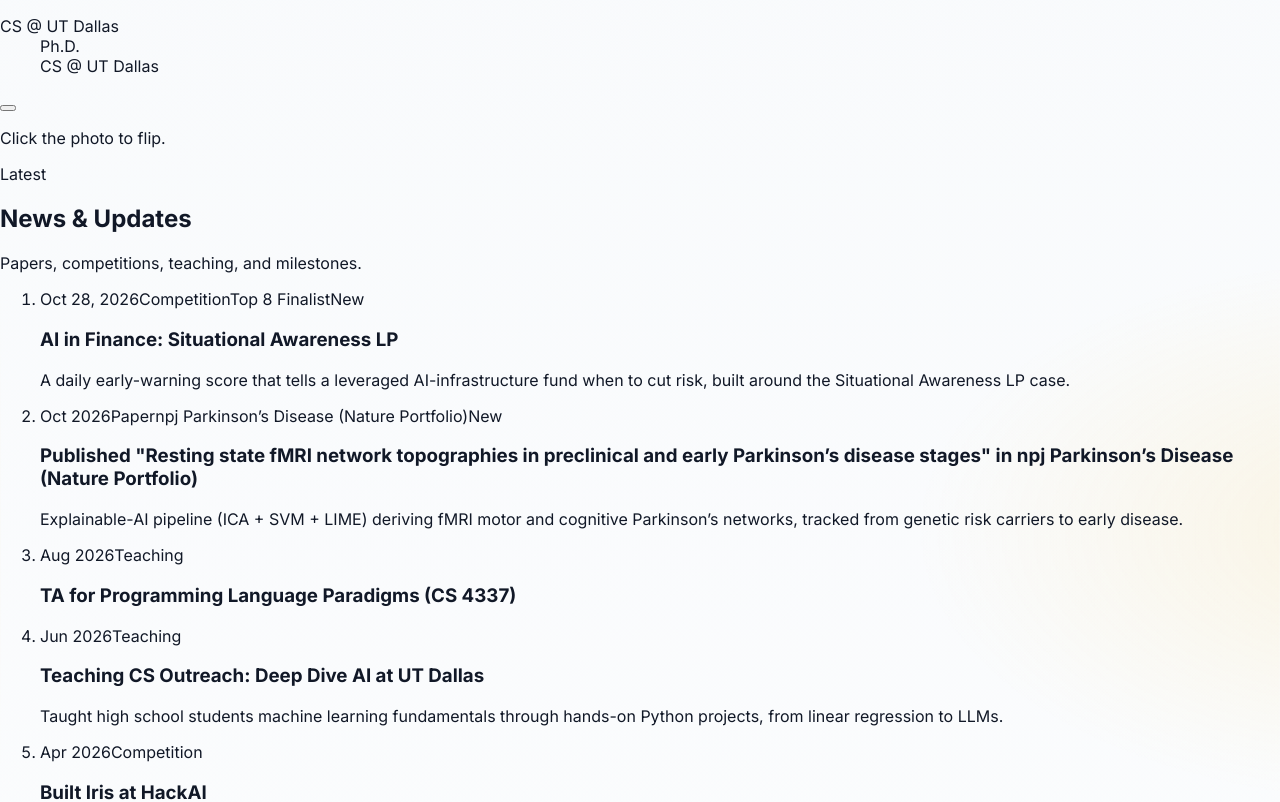
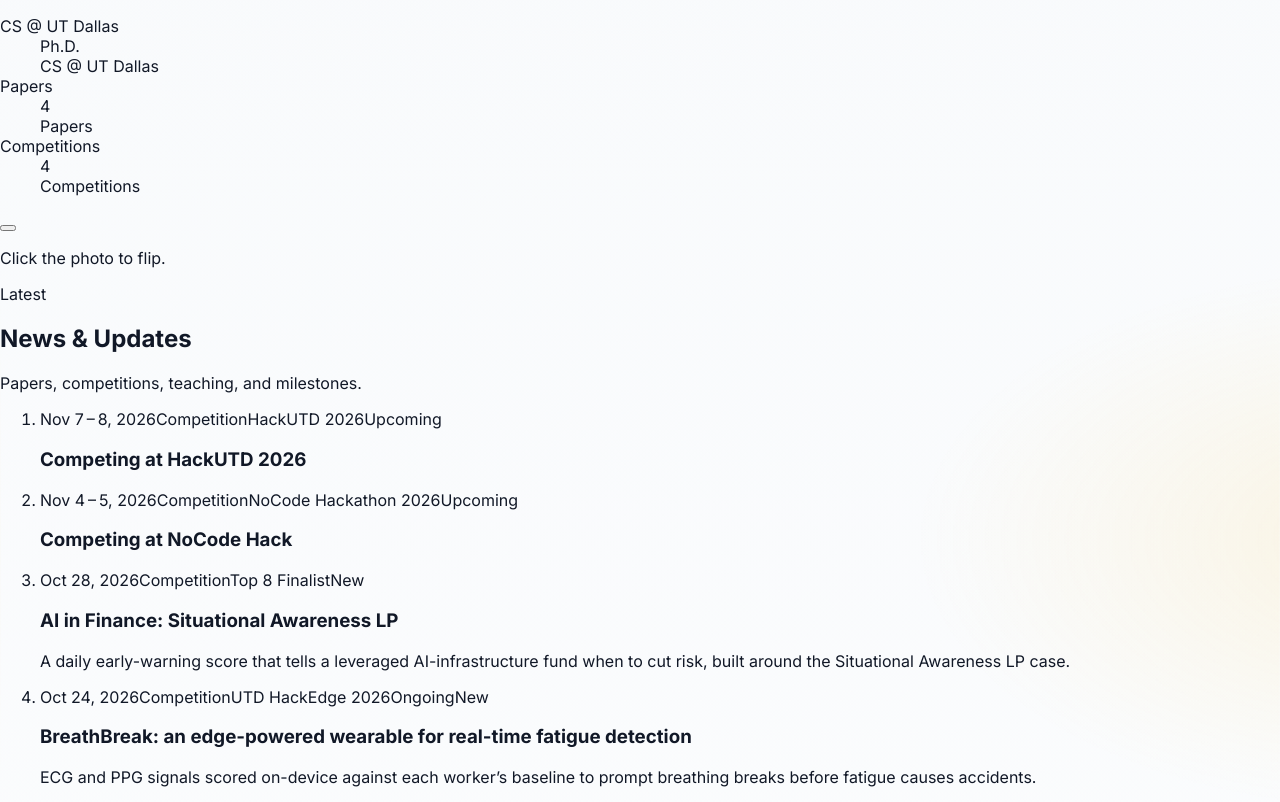
Before and after one commit to nhattruong0205/nhattruong_portfolio, a React (Create React App) app: page / in a window 1280 px wide. Shown: the part 288-1090 px from the top of the page. Built offline with nearby package versions, Linux system fonts and the light colour scheme; the HTML template or start-up script is replaced by a standard one.

Commit message:
update formatting and news

```diff
--- a/src/components/Dashboard/Dashboard.js
+++ b/src/components/Dashboard/Dashboard.js
@@ -1,9 +1,28 @@
 import { useState } from 'react';
 import DynamicWords from '../DynamicWords/DynamicWords';
 import headshot from '../../Images/Headshots.jpeg';
+import { news } from '../../data/news';
+import { research } from '../../data/research';
 
 const highlights = [
-  { value: 'Ph.D.', label: 'CS @ UT Dallas' },
+  {
+    value: 'Ph.D.',
+    label: 'CS @ UT Dallas',
+    card: 'border-emerald-200 bg-emerald-50',
+    text: 'text-emerald-700',
+  },
+  {
+    value: String(research.length),
+    label: 'Papers',
+    card: 'border-blue-200 bg-blue-50',
+    text: 'text-blue-700',
+  },
+  {
+    value: String(news.filter((item) => item.type === 'competition' && item.status !== 'Upcoming').length),
+    label: 'Competitions',
+    card: 'border-violet-200 bg-violet-50',
+    text: 'text-violet-700',
+  },
 ];
 
 function Dashboard() {
@@ -69,10 +88,10 @@ function Dashboard() {
 
           <dl className="grid max-w-md grid-cols-3 gap-3">
             {highlights.map((item) => (
-              <div key={item.label} className="rounded-2xl border border-gray-200 bg-white/80 px-4 py-3 shadow-sm">
+              <div key={item.label} className={`rounded-2xl border px-4 py-3 shadow-sm ${item.card}`}>
                 <dt className="sr-only">{item.label}</dt>
-                <dd className="text-2xl font-bold text-gray-900">{item.value}</dd>
-                <dd className="text-xs text-gray-500">{item.label}</dd>
+                <dd className={`text-2xl font-bold ${item.text}`}>{item.value}</dd>
+                <dd className="text-xs font-medium text-gray-600">{item.label}</dd>
               </div>
             ))}
           </dl>
--- a/src/components/News/News.js
+++ b/src/components/News/News.js
@@ -19,14 +19,18 @@ function parseNewsDate(dateString) {
   return new Date(year, month - 1, day);
 }
 
-function formatNewsDate(dateString) {
+function formatNewsDate(dateString, endDateString) {
   const hasDay = dateString.split('-').length === 3;
-
-  return new Intl.DateTimeFormat('en-US', {
+  const formatter = new Intl.DateTimeFormat('en-US', {
     month: 'short',
     day: hasDay ? 'numeric' : undefined,
     year: 'numeric',
-  }).format(parseNewsDate(dateString));
+  });
+
+  if (endDateString) {
+    return formatter.formatRange(parseNewsDate(dateString), parseNewsDate(endDateString));
+  }
+  return formatter.format(parseNewsDate(dateString));
 }
 
 function isRecent(dateString) {
@@ -69,11 +73,14 @@ function News() {
               <article className="rounded-2xl border border-gray-200 bg-white/90 p-5 shadow-sm transition hover:-translate-y-0.5 hover:border-blue-200 hover:shadow-md">
                 <div className="flex flex-wrap items-center gap-2 text-xs font-semibold">
                   <time dateTime={item.date} className="uppercase tracking-wide text-gray-500">
-                    {formatNewsDate(item.date)}
+                    {formatNewsDate(item.date, item.endDate)}
                   </time>
                   <span className={`rounded-full px-2.5 py-0.5 ${style.chip}`}>{style.label}</span>
                   {item.venue ? (
                     <span className="rounded-full border border-red-200 bg-red-50 px-2.5 py-0.5 text-red-700">{item.venue}</span>
+                  ) : null}
+                  {item.status ? (
+                    <span className="rounded-full border border-amber-200 bg-amber-50 px-2.5 py-0.5 text-amber-700">{item.status}</span>
                   ) : null}
                   {isRecent(item.date) ? (
                     <span className="rounded-full bg-red-500 px-2.5 py-0.5 text-white">New</span>
--- a/src/data/news.js
+++ b/src/data/news.js
@@ -3,19 +3,45 @@
 // To post an update, add a new object anywhere in this list (it is sorted by
 // date automatically, newest first). Fields:
 //   date  - 'YYYY-MM-DD' or 'YYYY-MM'
+//   endDate - optional last day for multi-day events, shown as a range
 //   type  - one of: 'paper', 'award', 'teaching', 'competition', 'talk', 'milestone'
 //   title - short headline
 //   venue - optional label shown next to the tag (e.g. 'CALDAM 2026')
+//   status - optional amber label after the venue (e.g. 'Ongoing')
 //   text  - optional one or two sentence description
 //   pinned - optional, keeps an item at the top regardless of date
 
 export const news = [
+  {
+    date: '2026-11-07',
+    endDate: '2026-11-08',
+    type: 'competition',
+    venue: 'HackUTD 2026',
+    status: 'Upcoming',
+    title: 'Competing at HackUTD 2026',
+  },
+  {
+    date: '2026-11-04',
+    endDate: '2026-11-05',
+    type: 'competition',
+    venue: 'NoCode Hackathon 2026',
+    status: 'Upcoming',
+    title: 'Competing at NoCode Hack',
+  },
   {
     date: '2026-10-28',
     type: 'competition',
     venue: 'Top 8 Finalist',
     title: 'AI in Finance: Situational Awareness LP',
     text: 'A daily early-warning score that tells a leveraged AI-infrastructure fund when to cut risk, built around the Situational Awareness LP case.',
+  },
+  {
+    date: '2026-10-24',
+    type: 'competition',
+    venue: 'UTD HackEdge 2026',
+    status: 'Ongoing',
+    title: 'BreathBreak: an edge-powered wearable for real-time fatigue detection',
+    text: 'ECG and PPG signals scored on-device against each worker’s baseline to prompt breathing breaks before fatigue causes accidents.',
   },
     {
     date: '2026-10',
--- a/src/data/projects.js
+++ b/src/data/projects.js
@@ -40,6 +40,23 @@ export const projects = [
     tech: ['Python', 'pandas', 'NumPy', 'SciPy', 'yfinance', 'Claude API', 'VADER',
       'feedparser', 'Matplotlib', 'Chart.js', 'HTML/CSS/JavaScript'],
       videoEmbedUrl: 'https://youtu.be/aQi-5O8ehfM',
+
+  },
+  {
+    slug: 'breathbreak',
+    name: 'BreathBreak',
+    year: '2026',
+    category: 'UTD HackEdge',
+    summary: 'An edge-powered wearable that detects worker fatigue in real time and prompts short breathing breaks.',
+    description:
+      'Employees working long shifts often experience fatigue, which reduces alertness, harms their health, and increases the risk of workplace accidents. BreathBreak is a non-invasive wearable that monitors and detects signs of fatigue during long shifts. It sends real-time fatigue alerts that prompt workers to take short breathing breaks, and gives HR weekly and monthly fatigue trend reports to help balance workloads and shift schedules. Built with Dung Anh Nguyen and Anthony Tran.',
+    detail:
+      'A TI AFE4950 acquires synchronized ECG and PPG signals, and a TI SK-AM62 compares each worker’s signals to their personal baseline and computes a fatigue score on the device. A 2-minute rest at the start of each shift sets that baseline, and each 60-second window is classified as alert or fatigued.\n\n' +
+      'We compared two models on the public WESAD (stress) and DROZY (sleep deprivation) datasets. Model A is a logistic regression on HRV features from DROZY. Model B uses transfer learning: pretrain on WESAD, then fine-tune the final layers on DROZY, since fatigue-labeled data is scarce. Transfer is not guaranteed to help, because stress is not fatigue and raw waveforms differ across sensors, so both models are evaluated on unseen people and the better one runs on BreathBreak.\n\n' +
+      'BreathBreak doesn’t change workers’ regular hours. It offers short breaks only when their body signals show they need one, which applies to long-shift work across industries, from nurses to truck drivers and factory workers. A small pause is better than a big accident.',
+    tech: ['TI AFE4950', 'TI SK-AM62', 'ECG', 'PPG', 'HRV features', 'Logistic Regression',
+      'Transfer Learning', 'WESAD', 'DROZY', 'Edge AI'],
+    videoEmbedUrl: 'https://youtu.be/BHNbs6xWSkY',
 
   },
   {
```
